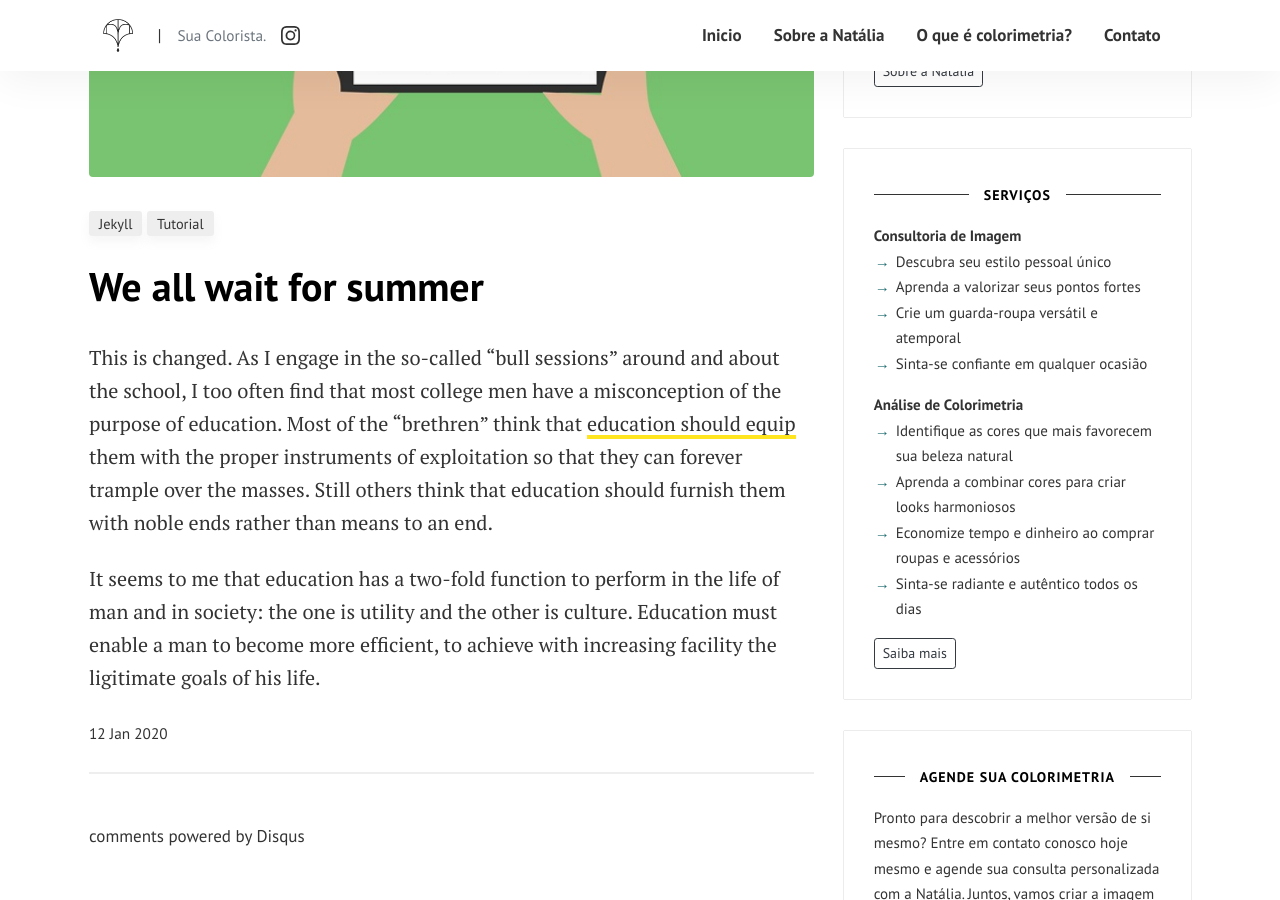
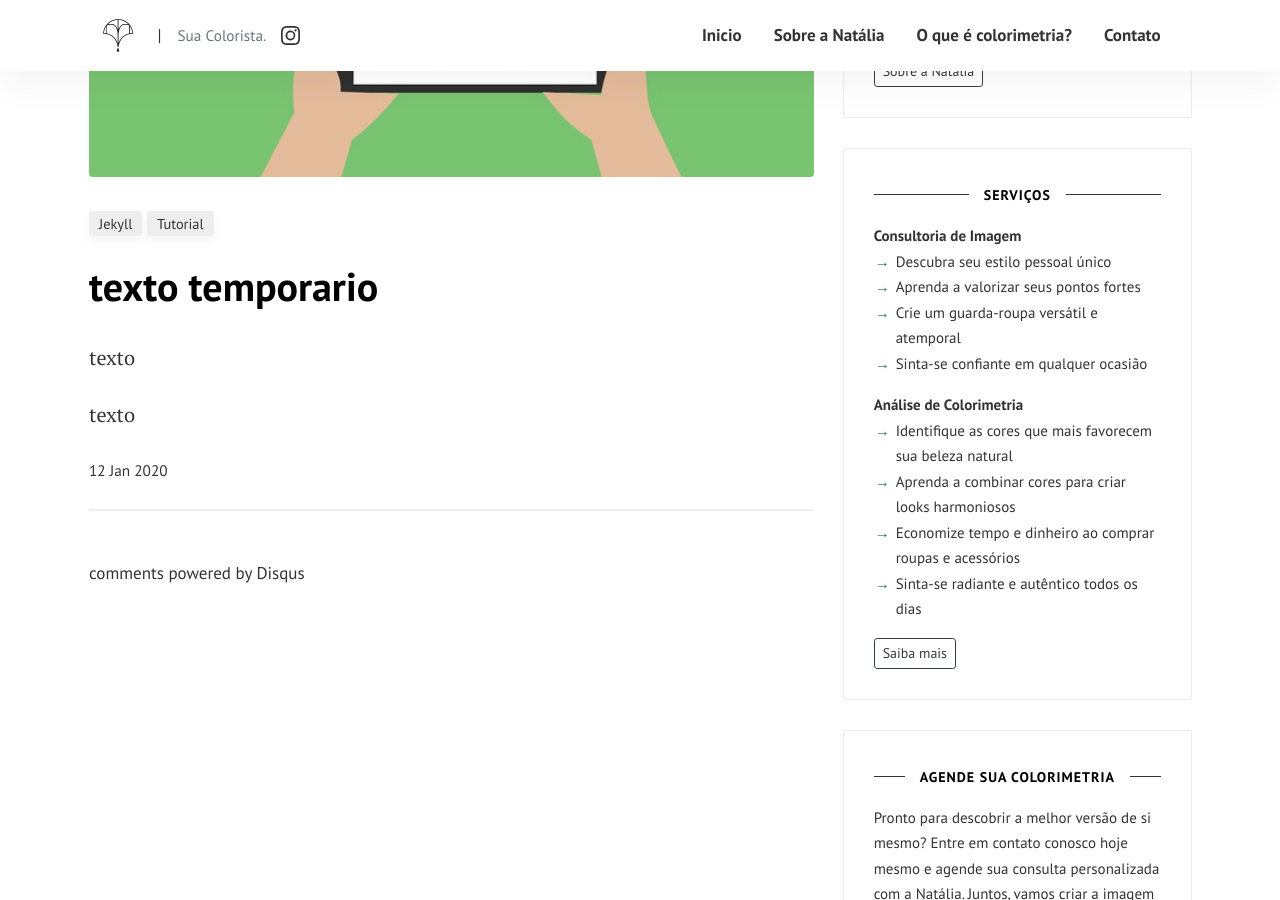
Before and after one commit to gumadeiras/suacolorista, a Jekyll site: the page built from _posts/2020-01-12-we-all-wait-for-summer.md, in a window 1280 px wide and 900 px high, scrolled down 319 px. Built offline with Jekyll 4.4.1, drawn with Linux system fonts in a browser that asks for light colours; comment, search, counter and statistics services are not loaded.

Commit message:
Update 2020-01-12-we-all-wait-for-summer.md

```diff
--- a/_posts/2020-01-12-we-all-wait-for-summer.md
+++ b/_posts/2020-01-12-we-all-wait-for-summer.md
@@ -1,9 +1,9 @@
 ---
 layout: post
-title:  "We all wait for summer"
+title:  "texto temporario"
 categories: [ Jekyll, tutorial ]
 image: assets/images/1.jpg
 ---
-This is changed. As I engage in the so-called "bull sessions" around and about the school, I too often find that most college men have a misconception of the purpose of education. Most of the "brethren" think that <a href="#">education should equip</a> them with the proper instruments of exploitation so that they can forever trample over the masses. Still others think that education should furnish them with noble ends rather than means to an end.
+texto
 
-It seems to me that education has a two-fold function to perform in the life of man and in society: the one is utility and the other is culture. Education must enable a man to become more efficient, to achieve with increasing facility the ligitimate goals of his life.
+texto
```
